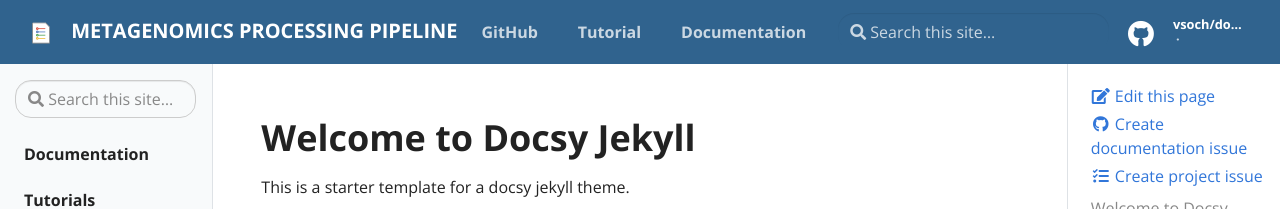
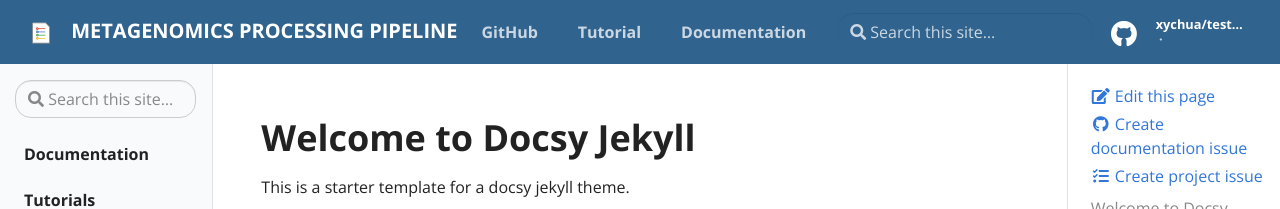
Before and after one commit to mrcbioinfo/mima-pipeline, a Jekyll site: the page built from docs/pages/index.md, in a window 1280 px wide. Shown: the top 209 px of the page. Built offline with Jekyll 4.4.1, drawn with Linux system fonts in a browser that asks for light colours.

Commit message:
update config for publishing

```diff
--- a/docs/_config.yml
+++ b/docs/_config.yml
@@ -23,16 +23,17 @@
   Google search results) and in your feed.xml site description.
 
 # Add your baseurl here (your repository) but DO NOT CHANGE THE LINE NUMBER without editing .circleci/circle_urls.sh
-baseurl: "" # the subpath of your site, e.g. /blog
+baseurl: "/docs" # the subpath of your site, e.g. /blog
 
 # This is mostly for testing
-url: "https://vsoch.github.io" # the base hostname & protocol for your site
+domain: xychua.github.io
+url: "https://xychua.github.io" # the base hostname & protocol for your site
 
 # Social (First three Required)
-repo: "https://github.com/vsoch/docsy-jekyll"
-github_user: "vsoch"
-github_repo: "docsy-jekyll"
-github_branch: "master"
+repo: "https://github.com/xychua/test-gitpages"
+github_user: "xychua"
+github_repo: "test-gitpages"
+github_branch: "gh-pages"
 
 # Optional
 #twitter: vsoch
```
